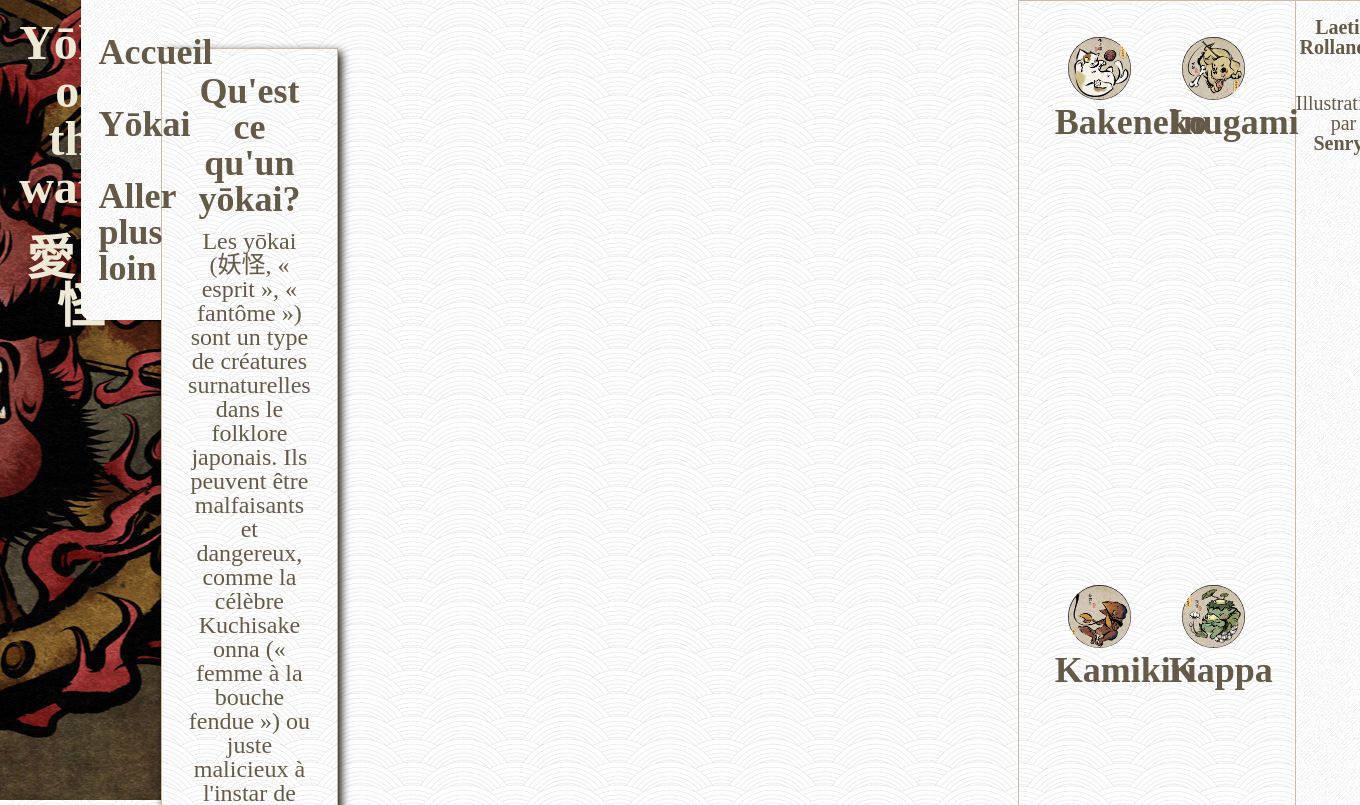
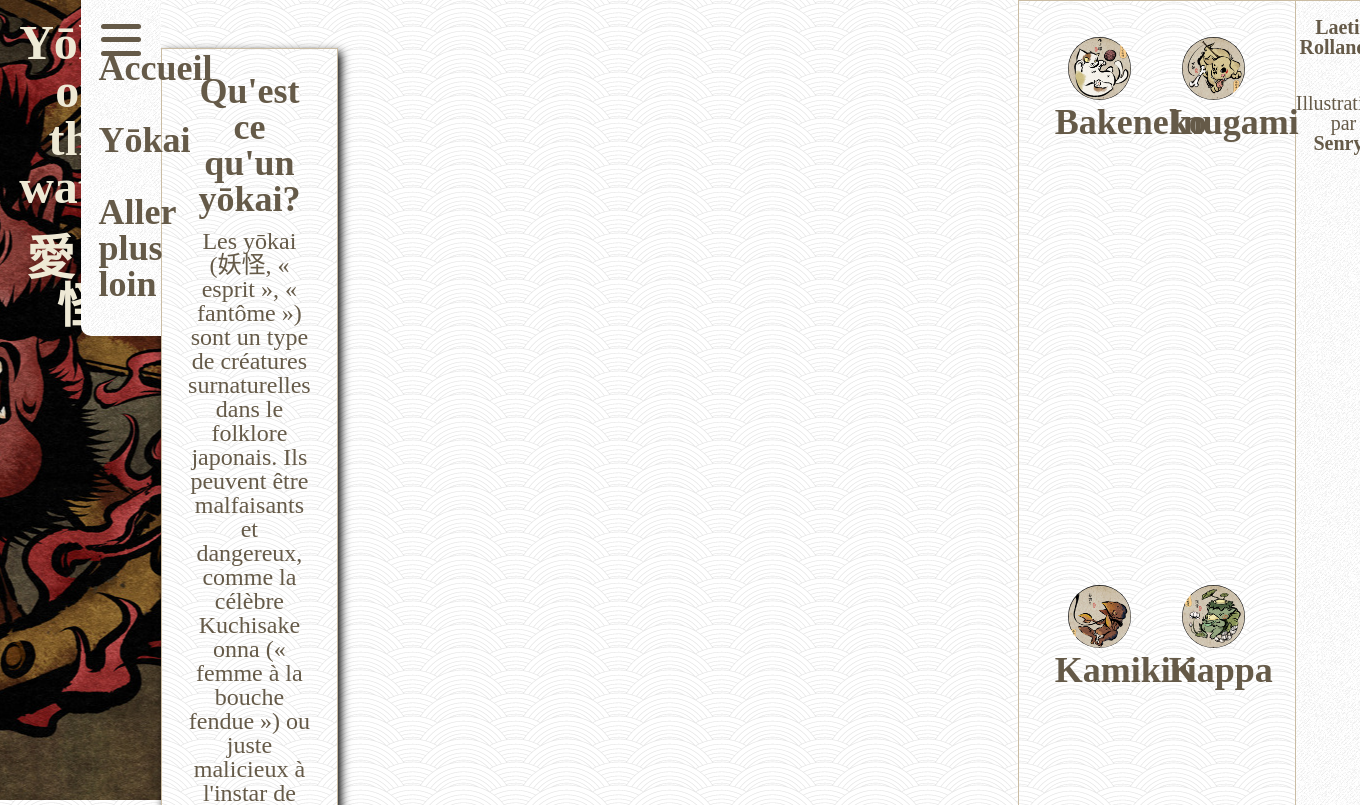
Before and after one commit to Listeriaa/Yokai-V2, a PHP site: page / in a window 1360 px wide; the page is wider, and only the part inside the window is pictured. Shown: the top 805 px of that part. Run offline with PHP 8.4, Linux system fonts and the light colour scheme; some web fonts are replaced.

Commit message:
menus ok reste JS

```diff
--- a/css/style.css
+++ b/css/style.css
@@ -10,9 +10,11 @@ body {
     color: #655a48;
     font-family: 'IM Fell Double Pica', serif;
 }
+
 i {
     font-style: italic;
 }
+
 .flex {
     display: flex;
 }
@@ -26,7 +28,7 @@ h1 {
     font-size: 2em;
     font-weight: bolder;
     padding: 0.4em;
-    color : #fbfbfb;
+    color: #fbfbfb;
 }
 
 .kanji {
@@ -41,7 +43,7 @@ a {
     padding: 0.5em;
     color: #655a48;
     font-weight: bolder;
-    position:relative;
+    position: relative;
 
 }
 
@@ -50,35 +52,37 @@ a::after {
     content: '';
     transform: scale(0);
     transform-origin: 50 0;
-    bottom:0;
-    left : 0;
-    right : 0;
+    bottom: 0;
+    left: 0;
+    right: 0;
     height: 0.05em;
     background: #655a48;
     opacity: 0.7;
     z-index: 1;
     transition: transform 0.3s ease-in;
 }
+
 a:hover::after {
-    transform:scale(1);
+    transform: scale(1);
 
 }
+
 /*gestion menu Nav*/
 nav {
     background-image: url(../images/groovepaper/groovepaper.png);
     margin: 0 auto;
     border-bottom-left-radius: 10px;
-    box-shadow: -3px 3px 9px rgba(0, 0, 0, 1);
-    width : 50%;
-    position : absolute;
-    top : 0;
-    right:0;
-    padding:10% 0;
+    box-shadow: -2px 22px 21px -12px rgba(0, 0, 0, 0.75);
+    width: 50%;
+    position: absolute;
+    top: 0;
+    right: 0;
+    padding: 20% 0 10% 0;
 
 }
 
 nav ul {
-    display:flex;
+    display: flex;
     flex-flow: column nowrap;
     justify-content: center;
     align-items: center;
@@ -93,15 +97,17 @@ nav ul li {
 }
 
 /*gestion menu déroulant*/
-.sousmenu{
+.sousmenu {
     position: relative;
+    transition: .8s all .3s;
 }
+
 .sousmenu ul {
     position: absolute;
     z-index: 1000;
     width: 80%;
-    top : 100%;
-    left:10%;
+    top: 100%;
+    left: 10%;
     height: 0;
     overflow: hidden;
     -moz-transition: .8s all .3s;
@@ -117,13 +123,17 @@ nav ul li {
     margin-bottom: 5px;
 }
 
+.sousmenu:hover {
+    box-shadow: -2px 22px 21px -12px rgba(0, 0, 0, 0.75);
+}
+
 .sousmenu:hover ul {
     height: 600%;
     /* background-image: url(../images/groovepaper/groovepaper.png);*/
-    border-top-left-radius: 10px;
+    border-bottom-right-radius: 10px;
     border-bottom-left-radius: 10px;
     /*border-bottom: 1px solid #cabca3; */
-
+    box-shadow: -2px 22px 21px -12px rgba(0, 0, 0, 0.75);
 
 }
 
@@ -165,6 +175,7 @@ footer p {
 
 
 }
+
 .presentation_responsive,
 .summary_responsive {
     width: 70%;
@@ -244,6 +255,36 @@ footer p {
 .descriptif_article_responsive p {
     margin: 1em 0;
 }
+
+/*Hamburger menu*/
+
+#hbg-menu {
+    position: absolute;
+    top: 20px;
+    right: 20px;
+    width: 40px;
+    height: 40px;
+    display: flex;
+    flex-direction: column;
+    justify-content: space-around;
+    align-items: space-between;
+    cursor: pointer;
+
+}
+
+
+
+
+#hbg-item1,
+#hbg-item2,
+#hbg-item3 {
+    width : 100%;
+    background-color: #655a48;
+    display: block;
+    height:5px;
+    border-radius: 5px;
+}
+
 
 /* media queries pour les grands écrans*/
 @media screen and (min-width: 500px) {
@@ -330,7 +371,7 @@ footer p {
 
     .descriptif_article_responsive {
         padding: 2em;
-        height:100vh;
+        height: 100vh;
 
     }
 
@@ -340,7 +381,7 @@ footer p {
 
         margin: 0;
         box-shadow: none;
-        border:none;
+        border: none;
         padding-bottom: 2em;
     }
 
```
